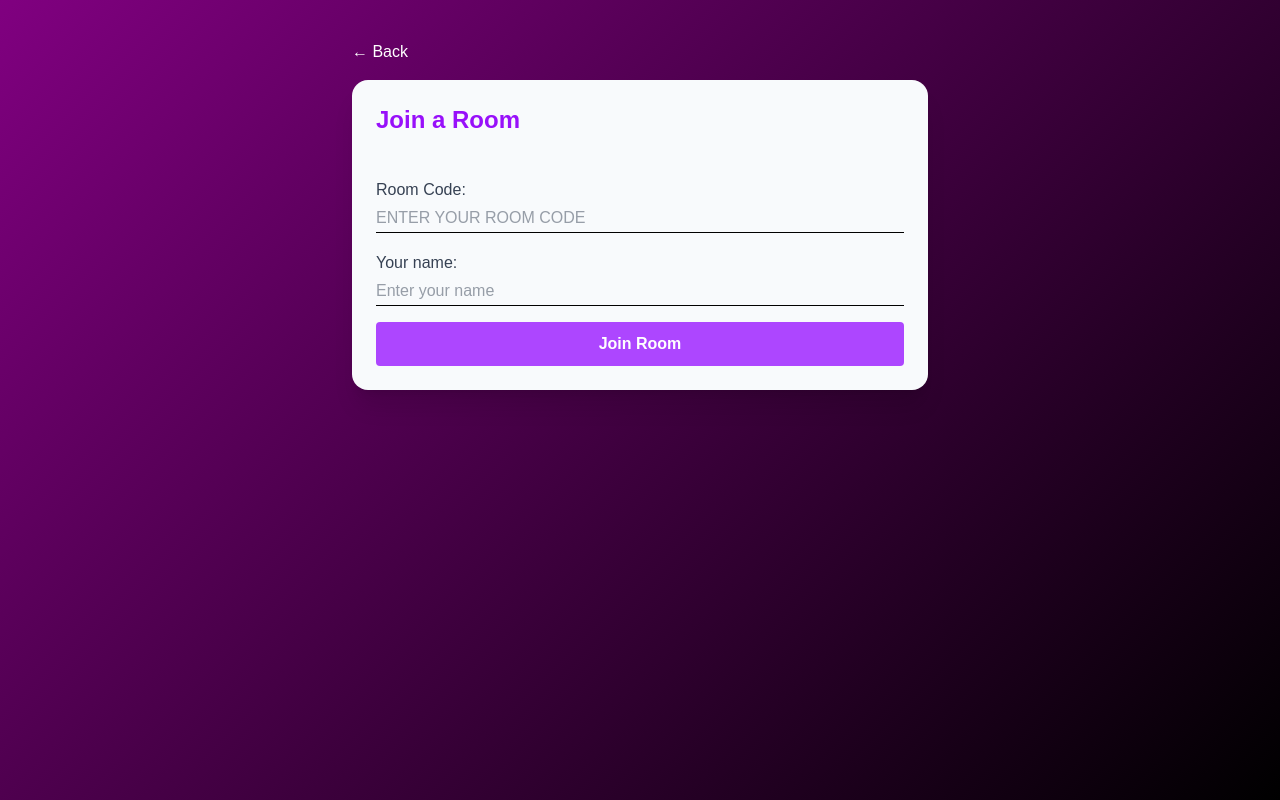
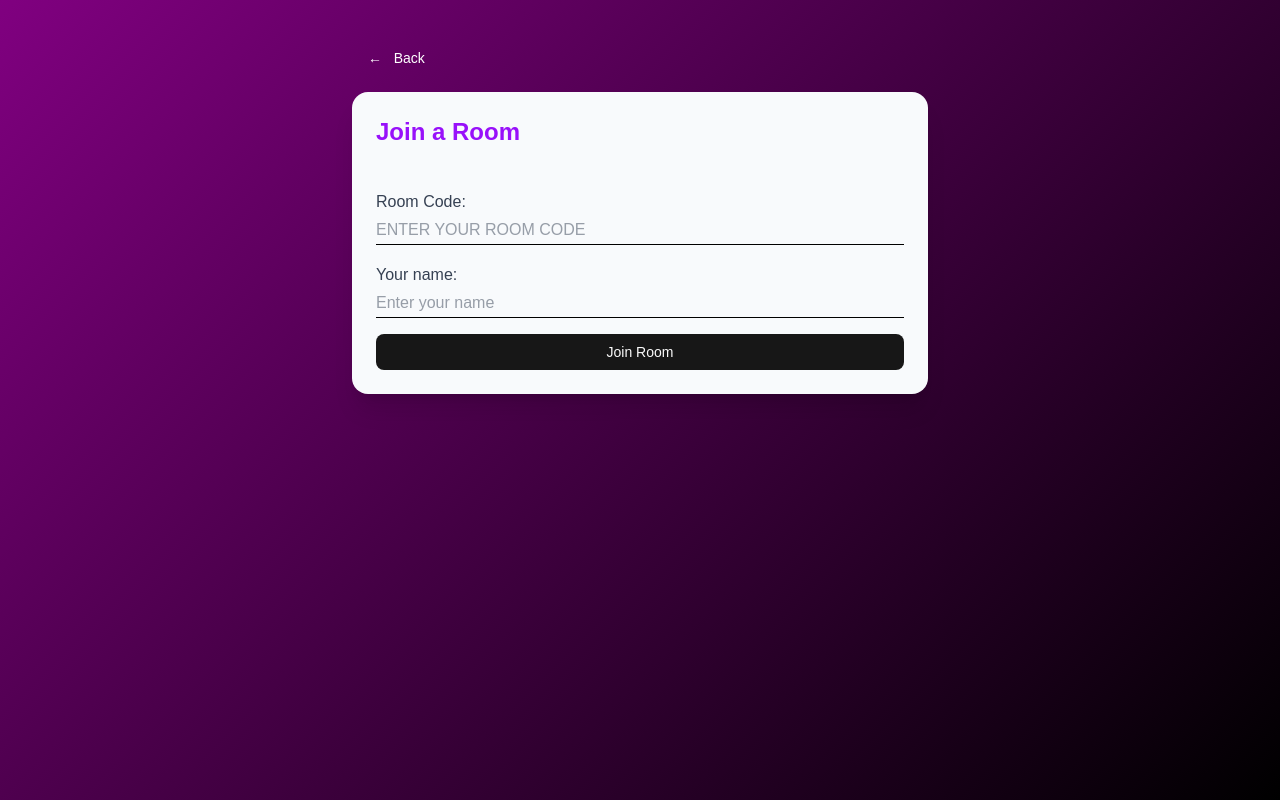
Before and after one commit to RickBarretto/movie-night, a Next.js app in the folder frontend/: page /join in a window 1280 px wide. Built offline with nearby package versions, Linux system fonts and the light colour scheme.

Commit message:
Style: Replace buttons by ShadCN's one

```diff
--- a/frontend/src/pages/join.tsx
+++ b/frontend/src/pages/join.tsx
@@ -1,6 +1,6 @@
 import Link from 'next/link';
 
-import { Button } from '@/components/Button';
+import { Button } from '@/components/ui/button';
 import { TextInput } from '@/components/Input';
 import { CardForm } from '@/components/Form';
 
@@ -10,11 +10,9 @@ export default function JoinPage() {
       flex flex-col justify-start gap-4"
     >
       <Link href="/">
-        <button className="bg-transparent text-white
-          cursor-pointer"
-        >
-          &larr; Back
-        </button>
+        <Button className="bg-transparent text-white cursor-pointer">
+          &larr; &nbsp; Back
+        </Button>
       </Link>
       <CardForm title="Join a Room">
         <TextInput id="room-code" placeholder="ENTER YOUR ROOM CODE">
```
